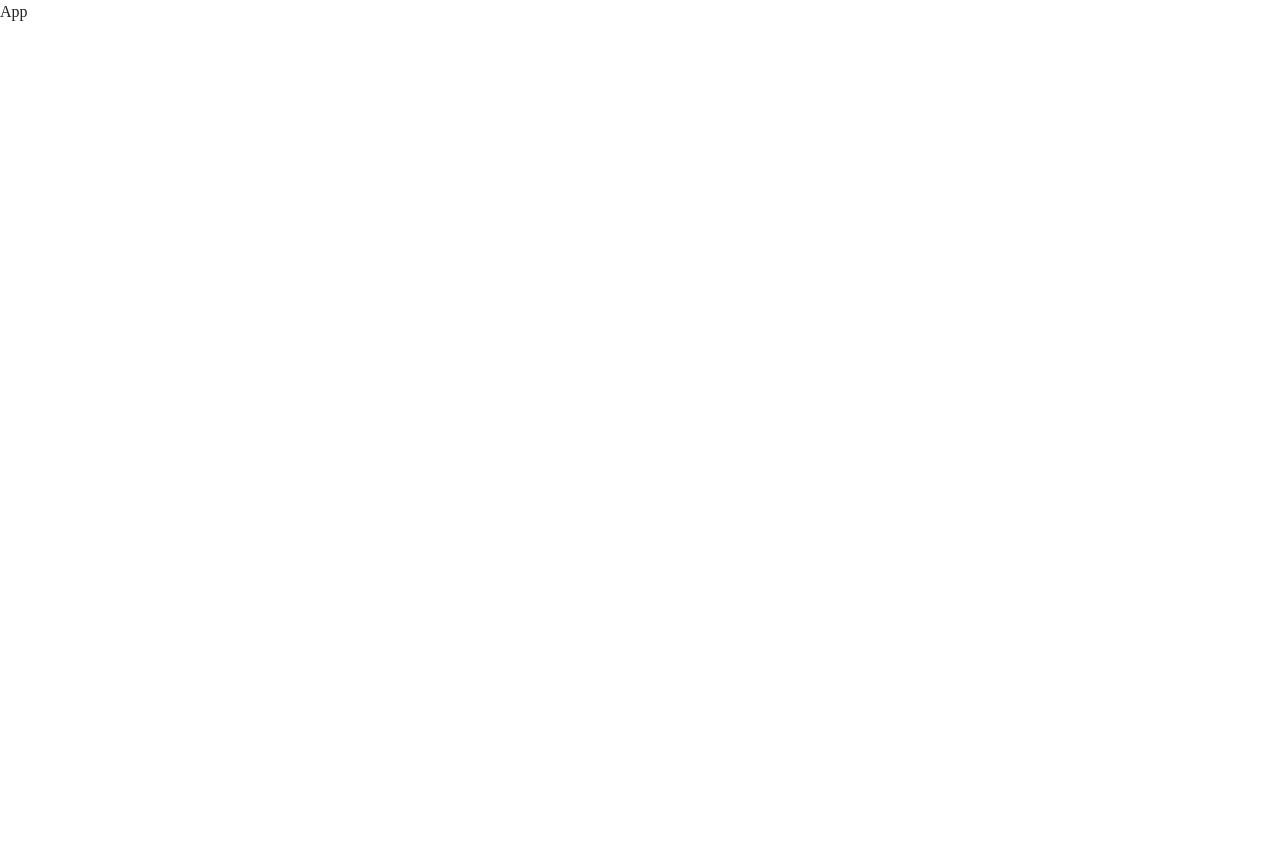
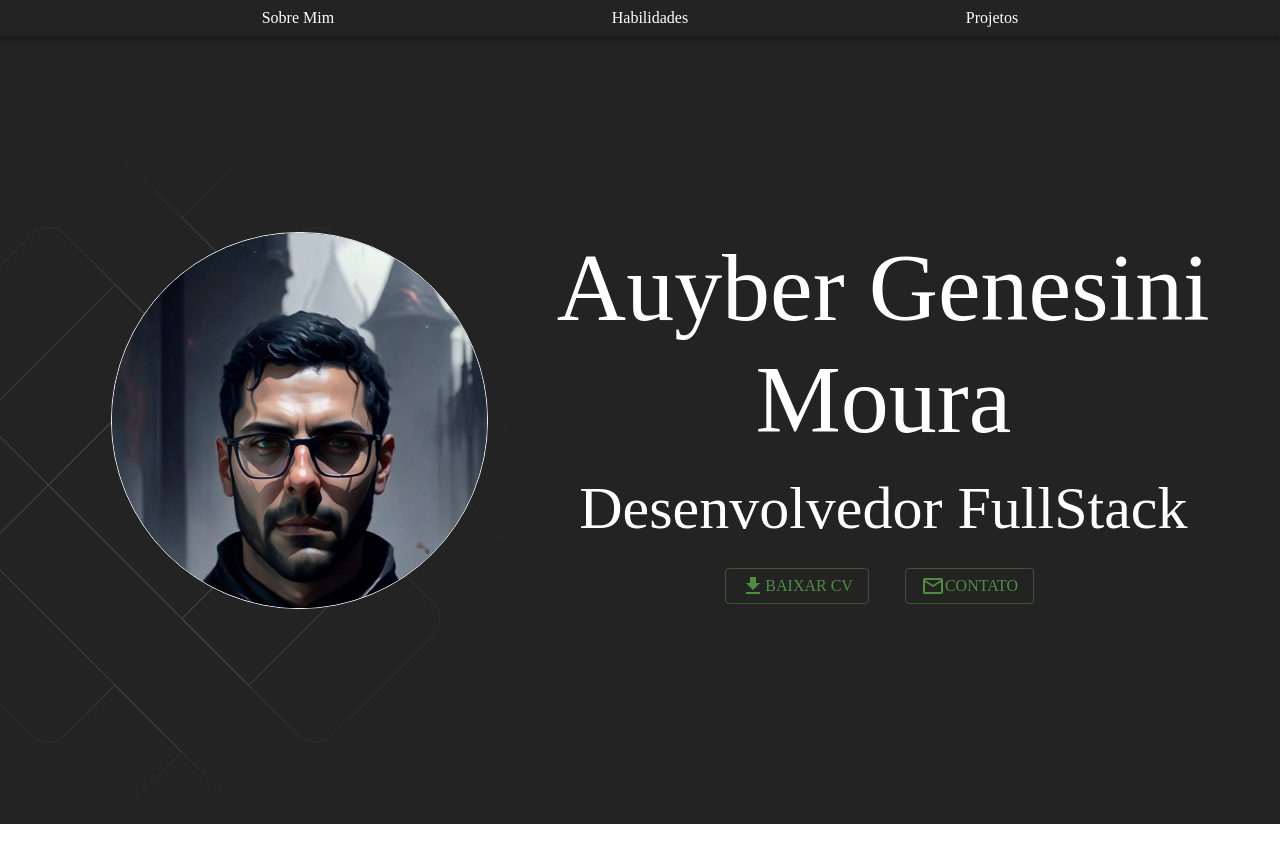
Before and after one commit to auyber/Auyber-portfolio, a React (Vite) app: page / in a window 1280 px wide. Before the commit the page ends 800 px from the top, so only its background shows below. Built offline with nearby package versions, Linux system fonts and the light colour scheme.

Commit message:
feat: creates Hero component UI

```diff
--- a/src/App.tsx
+++ b/src/App.tsx
@@ -1,3 +1,4 @@
+import Home from "./pages/Home/Home"
 
 
 const App = () => {
@@ -6,6 +7,7 @@
   return (
     <>
       App
+      <Home />
     </>
   )
 }
--- /dev/null
+++ b/src/pages/Home/Home.tsx
@@ -0,0 +1,16 @@
+import NavBar from "../../components/NavBar/NavBar"
+import Hero from "../section/Hero/Hero"
+
+
+const Home = () => {
+
+
+  return (
+    <>
+      <NavBar />
+      <Hero />
+    </>
+  )
+}
+
+export default Home
--- /dev/null
+++ b/src/pages/section/Hero/Hero.tsx
@@ -0,0 +1,68 @@
+import { Box, Button, Container, Grid, Typography, styled } from "@mui/material"
+import eu from "../../../assets/images/eu.jpeg"
+import DownloadIcon from '@mui/icons-material/Download';
+import MailOutlineIcon from '@mui/icons-material/MailOutline';
+import { AnimatedBackground } from "../../../components/AnimatedBackground/AnimatedBackground";
+
+const Hero = () => {
+
+const StyledHero = styled("div")(({theme})=>({
+    backgroundColor: theme.palette.primary.main,
+    height: "100vh",
+    display: "flex",
+    alignItems: "center"
+}))
+
+const StyledImg = styled("img")(()=>({
+    width: "80%",
+    borderRadius: "50%",
+    border: '1px solid white'
+}))
+
+    return (
+      <>
+        <StyledHero>
+        <Container maxWidth="lg">
+            <Grid container spacing={2}>
+                <Grid item xs={12} md={5}>
+                    <Box position="relative">
+                        <Box position="absolute" width={"150%"} top={-100} right={0}>
+                            <AnimatedBackground />
+                        </Box>
+                        <Box position="relative" textAlign="center">
+                        <StyledImg src={eu} />
+                        </Box>
+                    </Box>
+                </Grid>
+                <Grid item xs={12} md={7}>
+                    <Typography color="primary.contrastText" variant="h1" textAlign="center" pb={2}>Auyber Genesini Moura</Typography>
+                    <Typography color="primary.contrastText" variant="h2" textAlign="center">Desenvolvedor FullStack</Typography>
+                    <Grid container display="flex" justifyContent="center" spacing={3} pt={3}>
+                        <Grid item xs={12} md={3} display="flex" justifyContent="center">
+                            <Button color="secondary" variant="outlined">
+                                <DownloadIcon/>
+                                <Typography>
+                                    Baixar CV
+                                </Typography>
+                            </Button>
+                        </Grid>
+                        <Grid item xs={12} md={3} display="flex" justifyContent="center">
+                            <Button color="secondary" variant="outlined">
+                                <MailOutlineIcon/>
+                                <Typography>
+                                Contato
+                                </Typography>
+                            </Button>
+                        </Grid>
+                    </Grid>
+
+
+                </Grid>
+            </Grid>
+        </Container>
+        </StyledHero>
+      </>
+    )
+  }
+
+  export default Hero
```
Also changed, not shown: src/assets/images/eu.jpeg (added).
